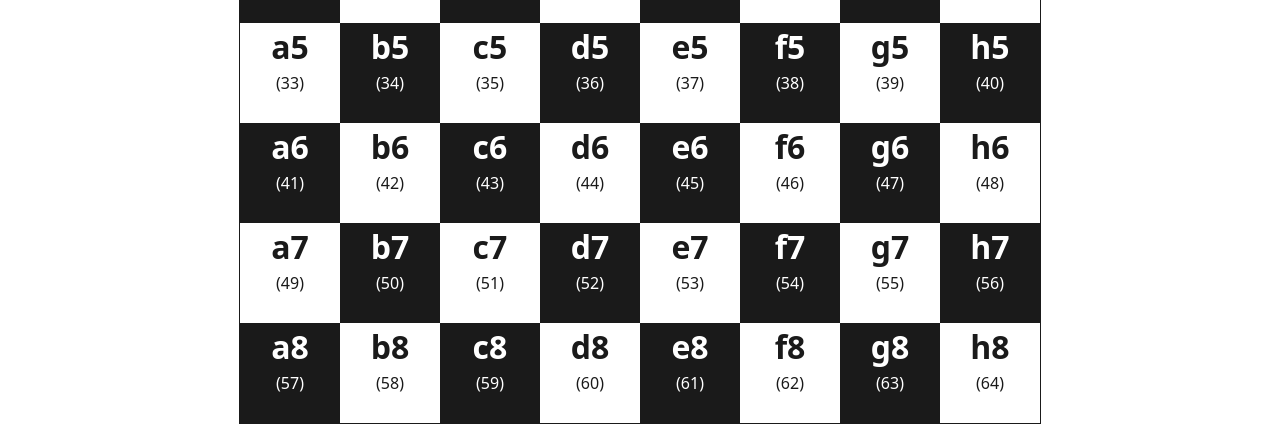
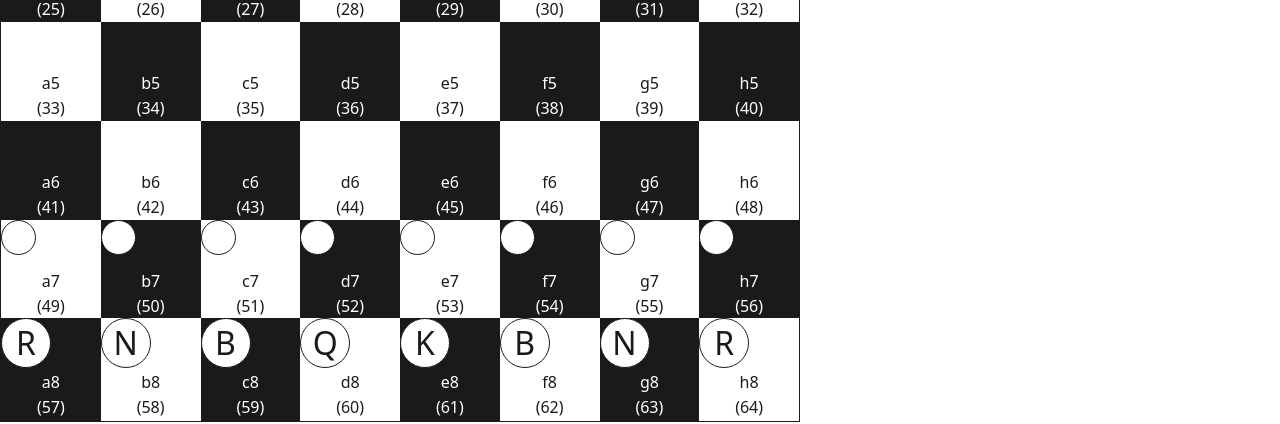
Before and after one commit to HugoLindfors/chess, a website built with Vite: page index.html in a window 1280 px wide. Shown: the part 378-802 px from the top of the page. Built offline with nearby package versions, Linux system fonts and the light colour scheme.

Commit message:
added pieces

```diff
--- a/src/main.js
+++ b/src/main.js
@@ -1,13 +1,20 @@
 document.addEventListener('DOMContentLoaded', () => {
+  document.querySelector('#app').innerHTML += `<div id="chessboard"></div>`
+  renderChessboard()
+  renderWhiteQRPawn()
+})
+
+function renderChessboard() {
   let letters = ['a', 'b', 'c', 'd', 'e', 'f', 'g', 'h']
   let letter = 0
 
   for (let i = 1; i <= 64; i++) {
     let digit = Math.ceil(i / 8)
 
-    document.querySelector('#app').innerHTML += `
-      <div class="tile ${digit % 2 === 0 ? (i % 2 === 0 ? 'tile-white' : 'tile-black') : (i % 2 === 0 ? 'tile-black' : 'tile-white')}">
-        <div class="text-prime"><strong>${letters[letter]}${digit}</strong></div>
+    document.querySelector('#chessboard').innerHTML += `
+      <div id="tile-${i}" class="tile ${digit % 2 === 0 ? (i % 2 === 0 ? 'tile-white' : 'tile-black') : (i % 2 === 0 ? 'tile-black' : 'tile-white')}">
+        <div id="tile-${i}-slot" class="slot text-prime"></div>
+        <div>${letters[letter]}${digit}</div>
         <div>(${i})</div>
       </div>
     `
@@ -17,4 +24,32 @@ document.addEventListener('DOMContentLoaded', () => {
       letter = 0
     }
   }
-})
+}
+
+function renderWhiteQRPawn() {
+  document.querySelector(`#tile-1-slot`).innerHTML += `<div class="piece piece-black">R</div>`
+  document.querySelector(`#tile-2-slot`).innerHTML += `<div class="piece piece-black">N</div>`
+  document.querySelector(`#tile-3-slot`).innerHTML += `<div class="piece piece-black">B</div>`
+  document.querySelector(`#tile-4-slot`).innerHTML += `<div class="piece piece-black">Q</div>`
+  document.querySelector(`#tile-5-slot`).innerHTML += `<div class="piece piece-black">K</div>`
+  document.querySelector(`#tile-6-slot`).innerHTML += `<div class="piece piece-black">B</div>`
+  document.querySelector(`#tile-7-slot`).innerHTML += `<div class="piece piece-black">N</div>`
+  document.querySelector(`#tile-8-slot`).innerHTML += `<div class="piece piece-black">R</div>`
+
+  for(let i = 9; i <= 16; i++) {
+    document.querySelector(`#tile-${i}-slot`).innerHTML += `<div class="pawn piece-black"></div>`
+  }
+
+  for(let i = 49; i <= 56; i++) {
+    document.querySelector(`#tile-${i}-slot`).innerHTML += `<div class="pawn piece-white"></div>`
+  }
+
+  document.querySelector(`#tile-57-slot`).innerHTML += `<div class="piece piece-white">R</div>`
+  document.querySelector(`#tile-58-slot`).innerHTML += `<div class="piece piece-white">N</div>`
+  document.querySelector(`#tile-59-slot`).innerHTML += `<div class="piece piece-white">B</div>`
+  document.querySelector(`#tile-60-slot`).innerHTML += `<div class="piece piece-white">Q</div>`
+  document.querySelector(`#tile-61-slot`).innerHTML += `<div class="piece piece-white">K</div>`
+  document.querySelector(`#tile-62-slot`).innerHTML += `<div class="piece piece-white">B</div>`
+  document.querySelector(`#tile-63-slot`).innerHTML += `<div class="piece piece-white">N</div>`
+  document.querySelector(`#tile-64-slot`).innerHTML += `<div class="piece piece-white">R</div>`
+}
--- a/src/style.css
+++ b/src/style.css
@@ -1,121 +1,35 @@
-:root {
-  font-family: system-ui, Avenir, Helvetica, Arial, sans-serif;
-  line-height: 1.5;
-  font-weight: 400;
-
-  color-scheme: light dark;
-  color: rgba(255, 255, 255, 0.87);
-  background-color: #242424;
-
-  font-synthesis: none;
-  text-rendering: optimizeLegibility;
-  -webkit-font-smoothing: antialiased;
-  -moz-osx-font-smoothing: grayscale;
+#app {
+  text-align: center;
+  height: 100vh;
+  width: 100vw;
 }
 
-a {
-  font-weight: 500;
-  color: #646cff;
-  text-decoration: inherit;
-}
-
-a:hover {
-  color: #535bf2;
-}
-
-body {
-  margin: 0;
-  display: flex;
-  place-items: center;
-  min-width: 320px;
-  min-height: 100vh;
-}
-
-h1 {
-  font-size: 3.2em;
-  line-height: 1.1;
-}
-
-#app {
-  max-width: 1280px;
-  margin: 0 auto;
-  text-align: center;
+#chessboard {
   display: grid;
   grid-template-columns: repeat(8, 1fr);
   border: 1px solid #1a1a1a;
-}
-
-.logo {
-  height: 6em;
-  padding: 1.5em;
-  will-change: filter;
-  transition: filter 300ms;
-}
-
-.logo:hover {
-  filter: drop-shadow(0 0 2em #646cffaa);
-}
-
-.logo.vanilla:hover {
-  filter: drop-shadow(0 0 2em #f7df1eaa);
-}
-
-.card {
-  padding: 2em;
-}
-
-.read-the-docs {
-  color: #888;
-}
-
-button {
-  border-radius: 8px;
-  border: 1px solid transparent;
-  padding: 0.6em 1.2em;
-  font-size: 1em;
-  font-weight: 500;
-  font-family: inherit;
-  background-color: #1a1a1a;
-  cursor: pointer;
-  transition: border-color 0.25s;
-}
-
-button:hover {
-  border-color: #646cff;
-}
-
-button:focus,
-button:focus-visible {
-  outline: 4px auto -webkit-focus-ring-color;
-}
-
-@media (prefers-color-scheme: light) {
-  :root {
-    color: #213547;
-    background-color: #ffffff;
-  }
-
-  a:hover {
-    color: #747bff;
-  }
-
-  button {
-    background-color: #f9f9f9;
-  }
+  height: 100vh;
+  width: 100vh;
 }
 
 .tile {
-  width: 100px;
-  height: 100px;
+  display: grid;
+  grid-template-rows: 2fr 1fr 1fr;
+  width: calc(100%/8);
+  height: calc(100%/8);
+  text-align: center;
 }
 
 .tile-white {
+  width: 100%;
+  height: 100%;
   background-color: #ffffff;
   color: #1a1a1a;
 }
 
 .tile-black {
-
+  width: 100%;
+  height: 100%;
   background-color: #1a1a1a;
   color: #ffffff;
 }
@@ -123,3 +37,27 @@ button:focus-visible {
 .text-prime {
   font-size: 32px;
 }
+
+.pawn {
+  border-radius: 999px;
+  width: 35px;
+  height: 35px;
+}
+
+.piece {
+  border-radius: 999px;
+  width: 50px;
+  height: 50px;
+}
+
+.piece-white {
+  background-color: #ffffff;
+  color: #1a1a1a;
+  border: 1px solid #1a1a1a;
+}
+
+.piece-black {
+  background-color: #1a1a1a;
+  color: #ffffff;
+  border: 1px solid #ffffff;
+}
```
